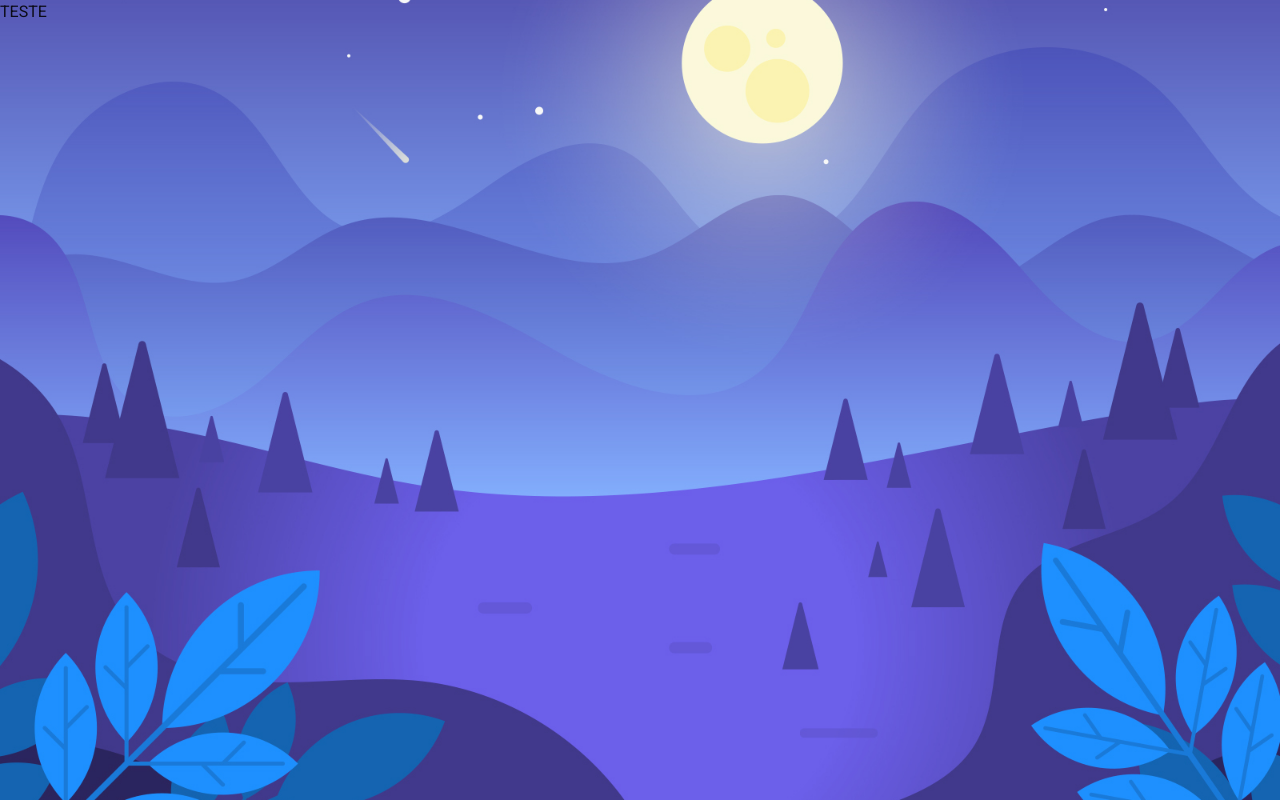
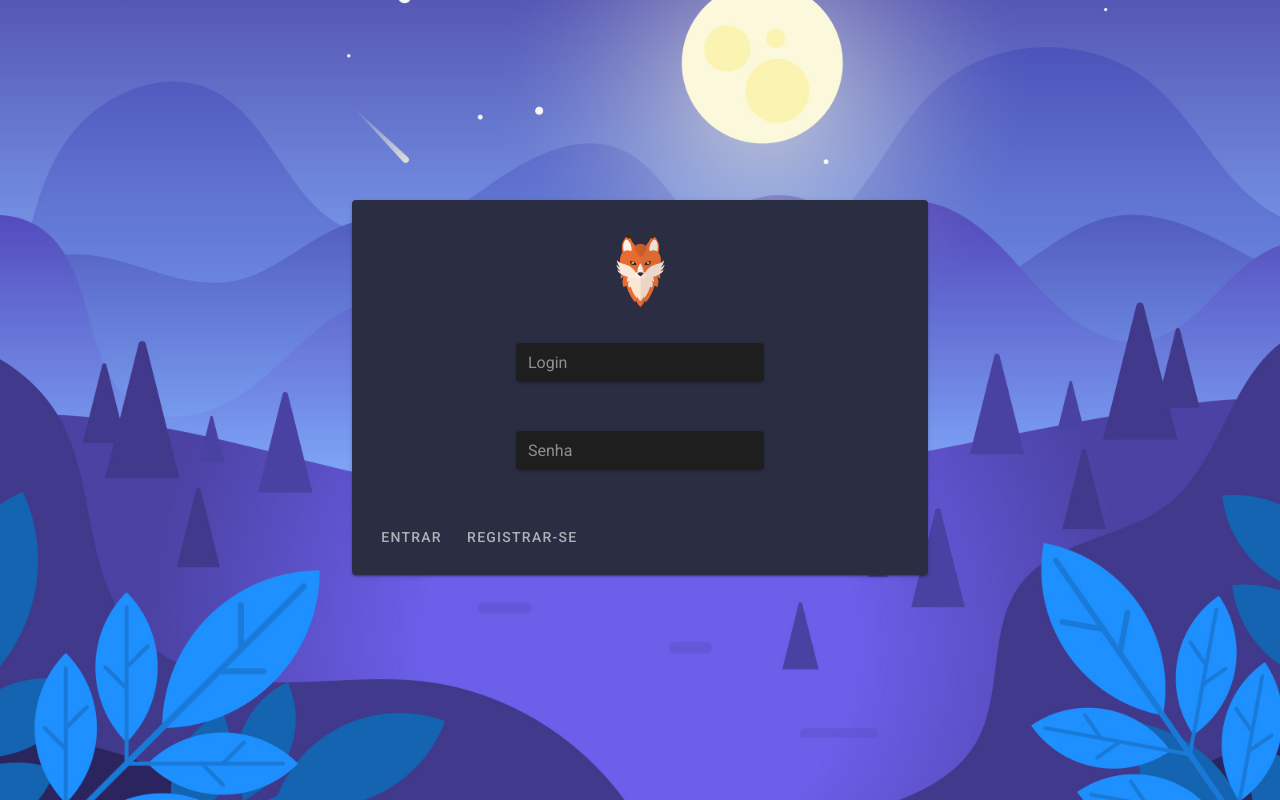
Before and after one commit to ClankyPant/cine-fox, a Vue app: page /#/ in a window 1280 px wide. Built offline with nearby package versions, Linux system fonts and the light colour scheme.

Commit message:
Iniciado configuração de login

```diff
--- /dev/null
+++ b/src/components/Login.vue
@@ -0,0 +1,50 @@
+<template>
+  <v-card dark color="primary" class="container">
+    <div class="d-flex justify-center my-5">
+      <v-img max-height="75px" max-width="75px" src="../assets/fox-icon.png">
+      </v-img>
+    </div>
+
+    <v-card-text>
+      <v-row justify="center">
+        <v-col lg="6" sm="12">
+          <TextField label="Login" />
+        </v-col>
+      </v-row>
+      <v-row justify="center">
+        <v-col lg="6" sm="12">
+          <TextField label="Senha" />
+        </v-col>
+      </v-row>
+    </v-card-text>
+    <v-card-actions>
+      <Button title="Entrar" />
+      <Button title="Registrar-se" />
+    </v-card-actions>
+  </v-card>
+</template>
+
+<script lang="ts">
+import { Component, Vue } from "vue-property-decorator";
+import TextField from "@/components/forms/TextField.vue";
+import Button from "@/components/forms/Button.vue";
+
+@Component({ components: { TextField, Button } })
+export default class Login extends Vue {}
+</script>
+
+<style scoped>
+@media all and (max-width: 600px) {
+  .container {
+    width: 75vw;
+    margin: 25vh auto 0 auto;
+  }
+}
+
+@media all and (min-width: 601px) {
+  .container {
+    width: 45vw;
+    margin: 25vh auto 0 auto;
+  }
+}
+</style>
--- /dev/null
+++ b/src/components/forms/Button.vue
@@ -0,0 +1,13 @@
+<template>
+  <v-btn plain>{{ title }}</v-btn>
+</template>
+
+<script lang="ts">
+import { Component, Prop, Vue } from "vue-property-decorator";
+
+@Component({})
+export default class Button extends Vue {
+  @Prop({ required: true })
+  title!: string;
+}
+</script>
--- /dev/null
+++ b/src/components/forms/TextField.vue
@@ -0,0 +1,13 @@
+<template>
+  <v-text-field dense solo :placeholder="label"></v-text-field>
+</template>
+
+<script lang="ts">
+import { Component, Prop, Vue } from "vue-property-decorator";
+
+@Component({})
+export default class TextField extends Vue {
+  @Prop({ required: true })
+  label!: string;
+}
+</script>
--- a/src/plugins/vuetify.ts
+++ b/src/plugins/vuetify.ts
@@ -1,7 +1,14 @@
-import Vue from 'vue';
-import Vuetify from 'vuetify/lib/framework';
+import Vue from "vue";
+import Vuetify from "vuetify/lib/framework";
 
 Vue.use(Vuetify);
 
 export default new Vuetify({
+  theme: {
+    themes: {
+      light: {
+        primary: "#2B2D42",
+      },
+    },
+  },
 });
--- a/src/views/Home.vue
+++ b/src/views/Home.vue
@@ -1,16 +1,18 @@
 <template>
   <v-img
     max-height="100vh"
+    min-height="100vh"
     max-width="100vw"
     src="../assets/login-background.jpg"
   >
-    <div>TESTE</div>
+    <Login />
   </v-img>
 </template>
 
 <script lang="ts">
 import { Component, Vue } from "vue-property-decorator";
+import Login from "@/components/Login.vue";
 
-@Component({})
+@Component({ components: { Login } })
 export default class HomeView extends Vue {}
 </script>
```
